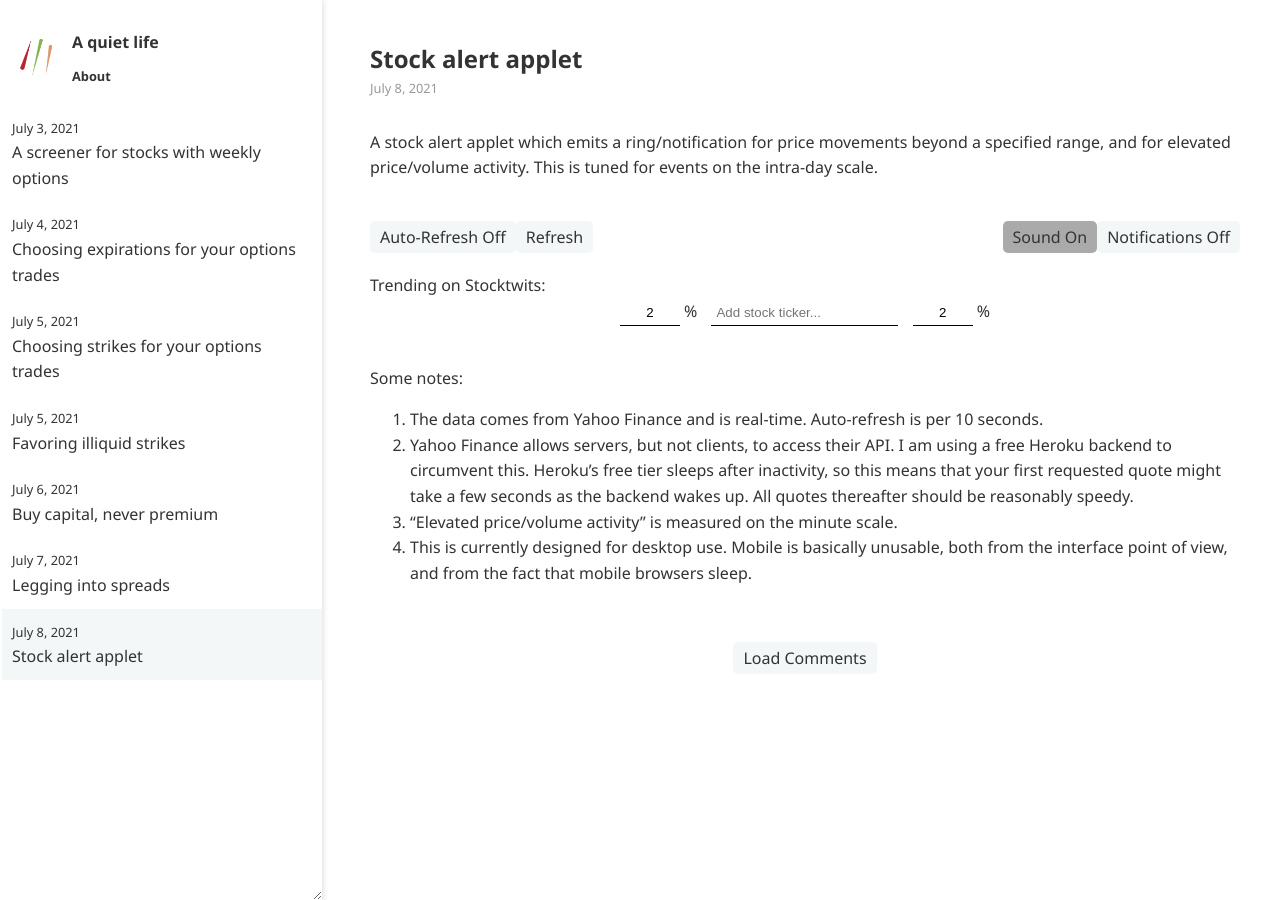
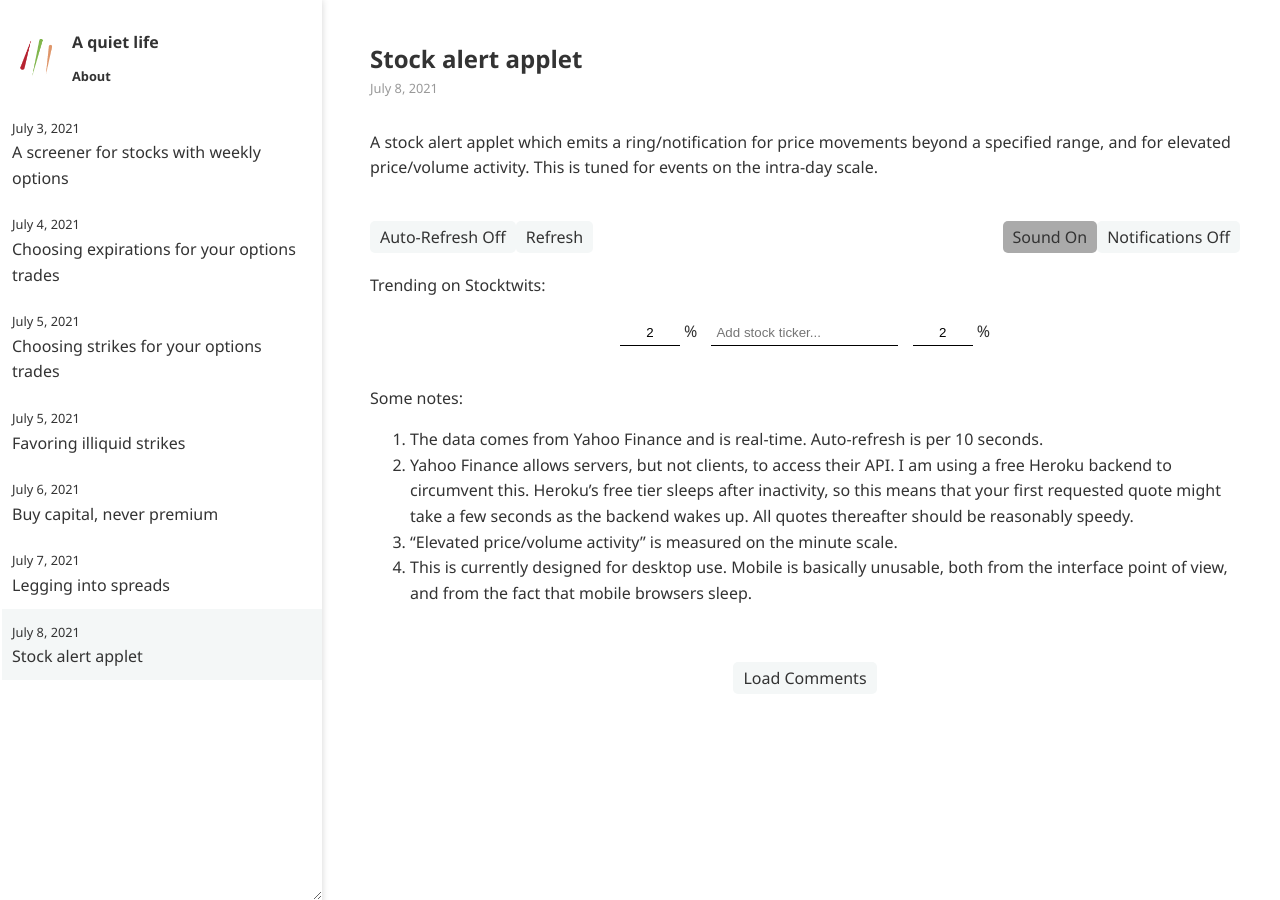
Before and after one commit to ansyblenetwork/aquietlife, a Jekyll site: the page built from _posts/2021-07-08-alerts.md, in a window 1280 px wide. Built offline with Jekyll 4.4.1, drawn with Linux system fonts in a browser that asks for light colours.

Commit message:
Update 2021-07-08-alerts.md

```diff
--- a/_posts/2021-07-08-alerts.md
+++ b/_posts/2021-07-08-alerts.md
@@ -19,7 +19,7 @@ A stock alert applet which emits a ring/notification for price movements beyond
 <button onclick="toggleSound(this);" id="soundButton" class="active" style="float:right">Sound On</button>
 </div>
 
-<div id="stocktwits">Trending on Stocktwits:</div>
+<div style="margin-bottom:20px" id="stocktwits">Trending on Stocktwits:</div>
 
 <div style="width:max-content; margin:auto">
 <input id="defaultLower" onblur="if (!this.value) this.value = 0; defaultLower = parseFloat(this.value);" type="text" autocomplete="off" value="2" placeholder="Margin..."> %
```
